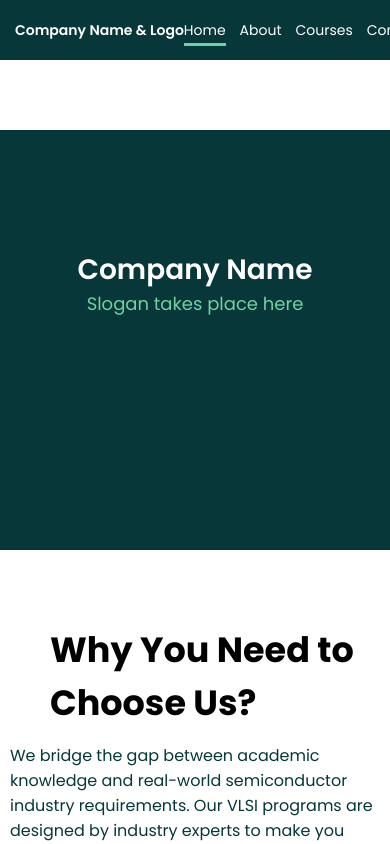
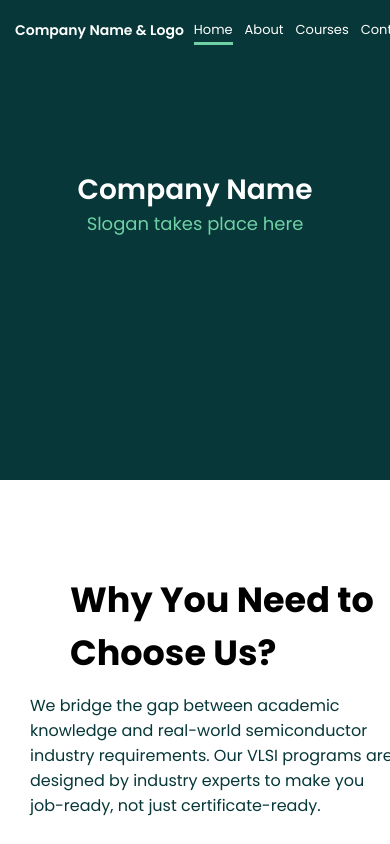
Before and after one commit to Akash-715/VLSI-Application, a React (Vite) app: page / in a window 390 px wide. Shown: the top 844 px of the page. Built offline with nearby package versions, Linux system fonts and the light colour scheme; a web font is replaced by a local one.

Commit message:
few changes in mobile view.

```diff
--- a/src/App.css
+++ b/src/App.css
@@ -360,41 +360,48 @@ body{
 }
 
 
+/* ============================= */
+/* ===== MOBILE RESPONSIVE ===== */
+/* ============================= */
+
 @media (max-width: 768px) {
 
+  /* ---------- NAVBAR ---------- */
+
   .mainNav{
+      position: fixed;
+      top: 0;
+      left: 0;
+      width: 100%;
+      height: 60px;
+
+      display: flex;
+      justify-content: space-between;
+      align-items: center;
+
       padding: 0 15px;
-      height: 60px;
       background-color: #073738;
+      z-index: 1000;
   }
 
   .brand{
       font-size: 14px;
+      font-weight: 600;
       white-space: nowrap;
+      color: white;
   }
 
   .navLinks{
-      gap: 14px;
+      display: flex;
+      gap: 12px;
   }
 
   .navLinks li{
-      font-size: 14px;
-      color: white;
+      font-size: 13px;
+      padding: 0;
   }
 
-.mainNav ul{
-      margin: 0;
-      padding: 0;
-      display: flex;
-      align-items: center;
-      gap: 14px;
-  }
-
-  .mainNav li{
-      padding: 0;
-      font-size: 14px;
-  }
-
+  /* prevent mobile auto-scroll bug */
   .mainNav.scrolled{
       background-color: #073738 !important;
       box-shadow: none;
@@ -408,14 +415,22 @@ body{
   .mainNav.scrolled a::after{
       background-color: #6fd1a5;
   }
-  /* HERO / SLOGAN */
+
+  /* ---------- PAGE OFFSET ---------- */
+
+  .homeDiv{
+      padding-top: 60px; /* SAME AS NAV HEIGHT */
+  }
+
+  /* ---------- HERO ---------- */
+
   .sloganDiv{
       height: 420px;
       clip-path: none;
   }
 
   #head{
-      padding: 100px 20px 0 20px;
+      padding: 90px 20px 0 20px;
       font-size: 28px;
       text-align: center;
   }
@@ -425,11 +440,12 @@ body{
       text-align: center;
   }
 
-  /* DESC SECTION */
+  /* ---------- DESCRIPTION ---------- */
 
   .descDiv{
       grid-template-columns: 1fr;
       height: auto;
+      padding: 20px;
   }
 
   .descContent p{
@@ -443,20 +459,16 @@ body{
   .descImage img{
       width: 100%;
       height: auto;
-      margin: 20px 0;
+      margin: 20px 0 0 0;
       border-radius: 12px;
   }
 
-  /* DISCOUNT SECTION */
+  /* ---------- DISCOUNT SECTION ---------- */
 
   .discountDiv{
       grid-template-columns: 1fr;
+      height: auto !important;
       padding: 20px;
-  }
-
-  .discountPercentage{
-      margin: 20px auto;
-      max-width: 280px;
   }
 
   .discountWords{
@@ -465,9 +477,11 @@ body{
   }
 
   .discountPercentage{
-      margin: 20px;
-      padding: 20px;
-      width: auto;
+      margin: 20px auto;
+      padding: 16px;
+      max-width: 260px;
+      width: 100%;
+      border-radius: 14px;
   }
 
   .discountPercentage h2{
@@ -484,14 +498,15 @@ body{
       letter-spacing: 2px;
   }
 
-  /* FAQ */
+  /* ---------- FAQ ---------- */
+
   .faqDiv{
       height: auto;
       padding-bottom: 40px;
   }
 
   .faqContent{
-      margin-left: 0;
+      margin-left: 0 !important;
       padding: 0 20px;
   }
 
@@ -499,7 +514,8 @@ body{
       width: 100%;
   }
 
-  /* FOOTER */
+  /* ---------- FOOTER ---------- */
+
   .footerDiv{
       height: auto;
       clip-path: none;
```
